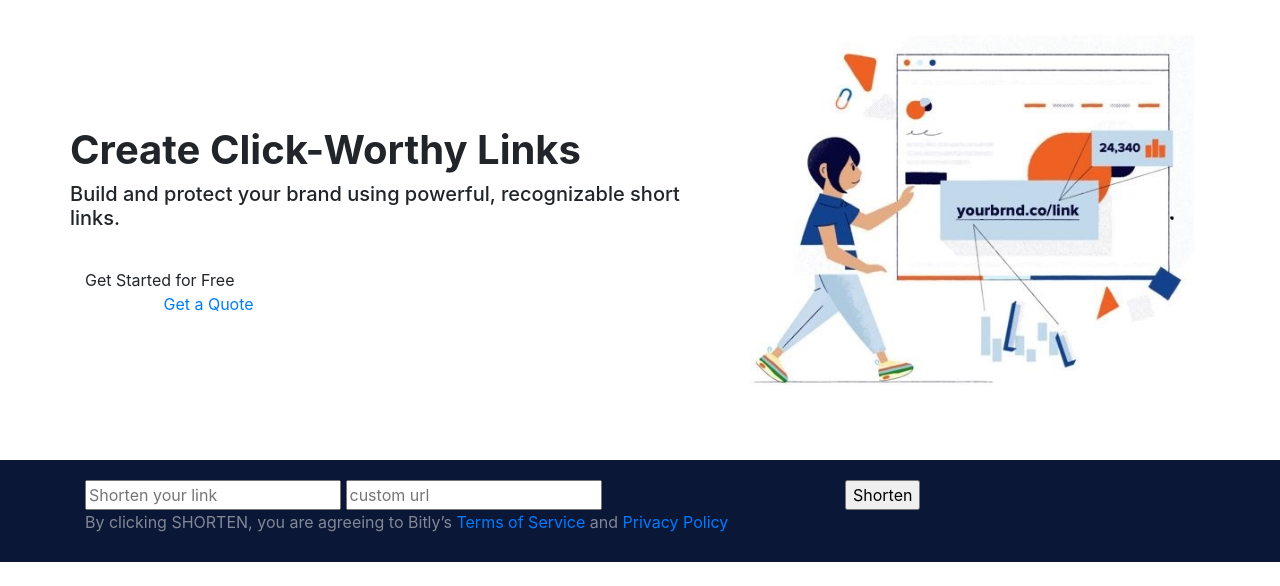
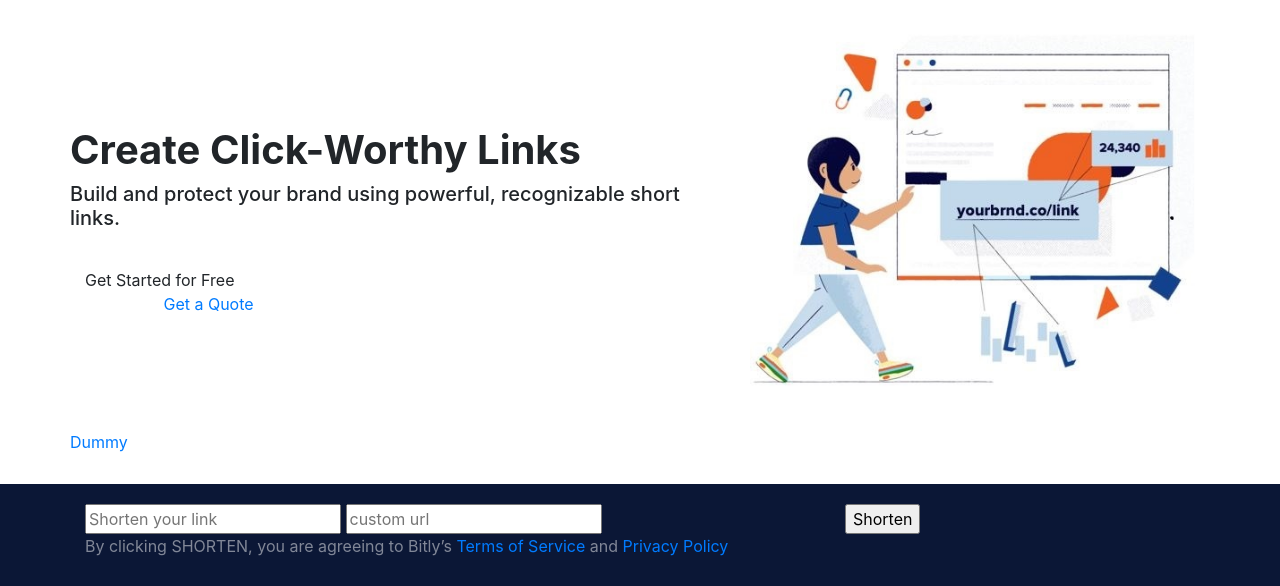
Before and after one commit to chandrapalpracto/UrlShortner, a Flask app: page / in a window 1280 px wide. Shown: the part 363-949 px from the top of the page. Before the commit the page ends 925 px from the top, so only its background shows below. Run offline with Flask 2, Linux system fonts and the light colour scheme; some libraries are stand-ins or nearby versions.

Commit message:
Update index.html

```diff
--- a/templates/index.html
+++ b/templates/index.html
@@ -76,7 +76,7 @@
 						 <div class="col-md-5 img1">
 						 	<img src="/static/images/girl_img.jpg" width="100%">
 						 </div>
-                        <div><a href="{{ url }}">{{ finalencryptedurl }}</a></div>
+                        <div><a href="">Dummy </a></div>
 					</div>
 				</div>
 			</div>
@@ -84,7 +84,7 @@
 			<div class="container-fuild" style="margin-top: 30px; background-color: #0B1736;">
 
                 <div class="container">
- <form action="/urlshortner">
+ <form action="">
                     <div class="row" style="padding:20px 0px 20px 0px; ">
 						<div class="col-md-8">
 								<input type="text" name="link" placeholder="Shorten your link">
```
